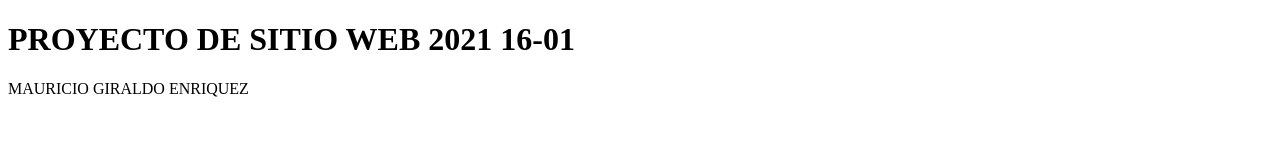
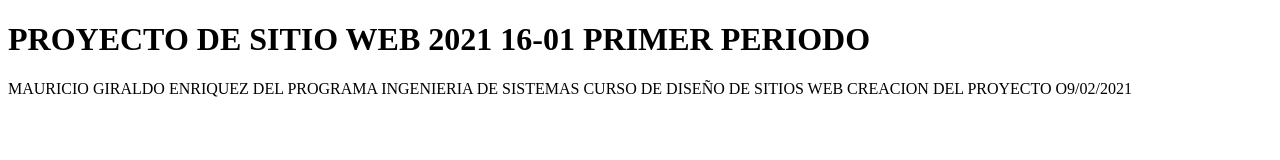
Before and after one commit to mauriciogiraldoenriquez/DSW-MauricioGiraldo, a plain HTML site: page index.html in a window 1280 px wide. Drawn offline with Linux system fonts and the light colour scheme.

Commit message:
segunda modificacion
segunda modificacion de la actividad

```diff
--- a/index.html
+++ b/index.html
@@ -6,9 +6,11 @@
     <title>Document</title>
 </head>
 <body>
-    <h1> PROYECTO DE SITIO WEB 2021 16-01 </h1>
+    <h1> PROYECTO DE SITIO WEB 2021 16-01  PRIMER PERIODO </h1>
     <p>
-      MAURICIO GIRALDO ENRIQUEZ
+      MAURICIO GIRALDO ENRIQUEZ  DEL PROGRAMA INGENIERIA DE SISTEMAS
+       CURSO DE DISEÑO DE SITIOS WEB
+       CREACION DEL PROYECTO O9/02/2021
     </p>
 </body>
 </html>
```
